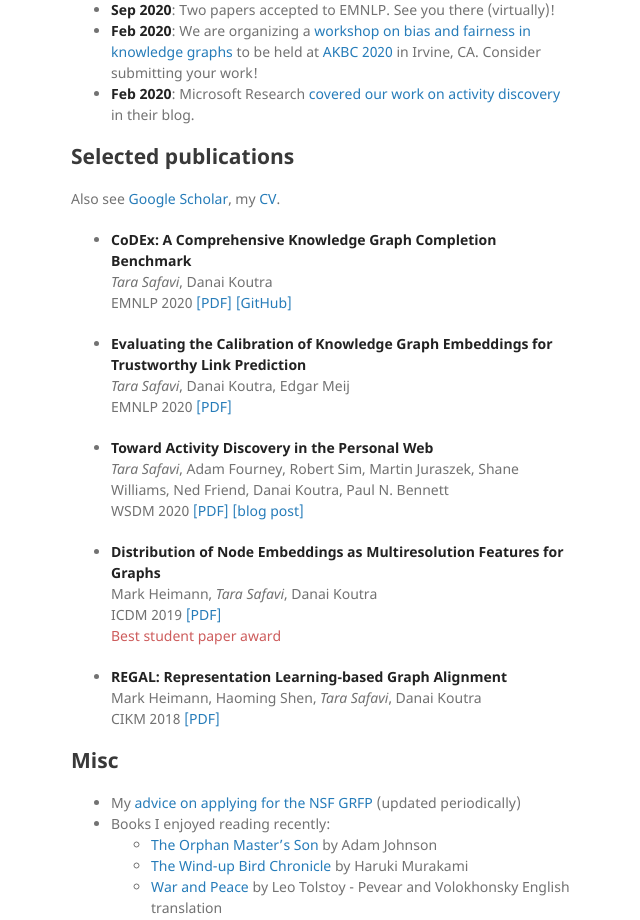
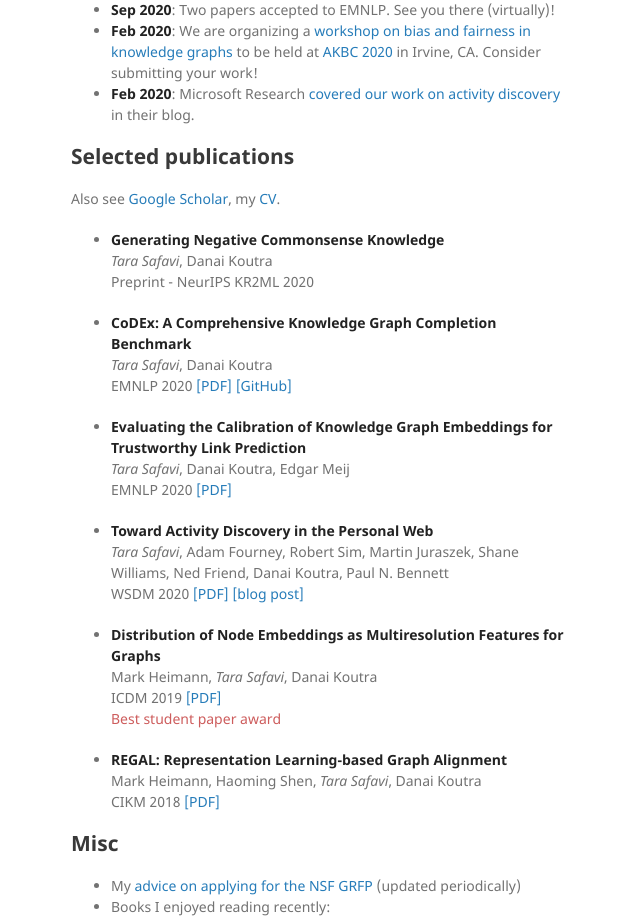
Before and after one commit to tsafavi/tsafavi.github.io, a Jekyll site: the page built from index.md, in a window 1280 px wide and 1400 px high. Shown: the part 394-1314 px from the top of the window, without its empty margins (499-1139 px from the left). Built offline with Jekyll 4.4.1, drawn with Linux system fonts in a browser that asks for light colours; some of the changed text lies outside the part shown.

Commit message:
Add KR2ML

```diff
--- a/_data/publications.yml
+++ b/_data/publications.yml
@@ -1,4 +1,10 @@
 
+- title: "Generating Negative Commonsense Knowledge"
+  authors: "<em>Tara Safavi</em>, Danai Koutra"
+  venue: "Preprint - NeurIPS KR2ML"
+  date: 2020
+  links:
+    - pdf:
 
 - title: "CoDEx: A Comprehensive Knowledge Graph Completion Benchmark"
   authors: "<em>Tara Safavi</em>, Danai Koutra"
--- a/_data/reading.yml
+++ b/_data/reading.yml
@@ -1,3 +1,6 @@
+- title: "Circe"
+  author: "Madeline Miller"
+  link: "https://www.goodreads.com/book/show/35959740-circe"
 - title: "The Orphan Master's Son"
   author: "Adam Johnson"
   status: "August 2020"
--- a/index.md
+++ b/index.md
@@ -20,7 +20,7 @@ Also see <a href="https://scholar.google.com/citations?hl=en&user=bIWFjekAAAAJ&v
 
 {% for publication in site.data.publications %}
 -  __{{ publication.title }}__ <br/> {{ publication.authors }} <br/> {{ publication.venue }} {{ publication.date }}
-{% for link in publication.links %} <a href="{{ link.pdf }}" target="_blank">[PDF]</a>{% if link.slides %}  <a href="{{ link.slides }}" target="_blank">[slides]</a>{% endif %}{% if link.code %} <a href="{{ link.code }}" target="_blank">[GitHub]</a>{% endif %}{% if link.data %} <a href="{{ link.data }}" target="_blank">[GitHub]</a>{% endif %}{% if link.blog %} <a href="{{ link.blog }}" target="_blank">[blog
+{% for link in publication.links %} {% if link.pdf %} <a href="{{ link.pdf }}" target="_blank">[PDF]</a>{% endif %}{% if link.slides %}  <a href="{{ link.slides }}" target="_blank">[slides]</a>{% endif %}{% if link.code %} <a href="{{ link.code }}" target="_blank">[GitHub]</a>{% endif %}{% if link.data %} <a href="{{ link.data }}" target="_blank">[GitHub]</a>{% endif %}{% if link.blog %} <a href="{{ link.blog }}" target="_blank">[blog
   post]</a>{% endif %}{% endfor %}{% if publication.highlight %}<br/> <span class="red">{{ publication.highlight }}</span>{% endif %}{% if publication.notes %}<br/> _{{ publication.notes }}_{% endif %}
 
   {% endfor %}
```
